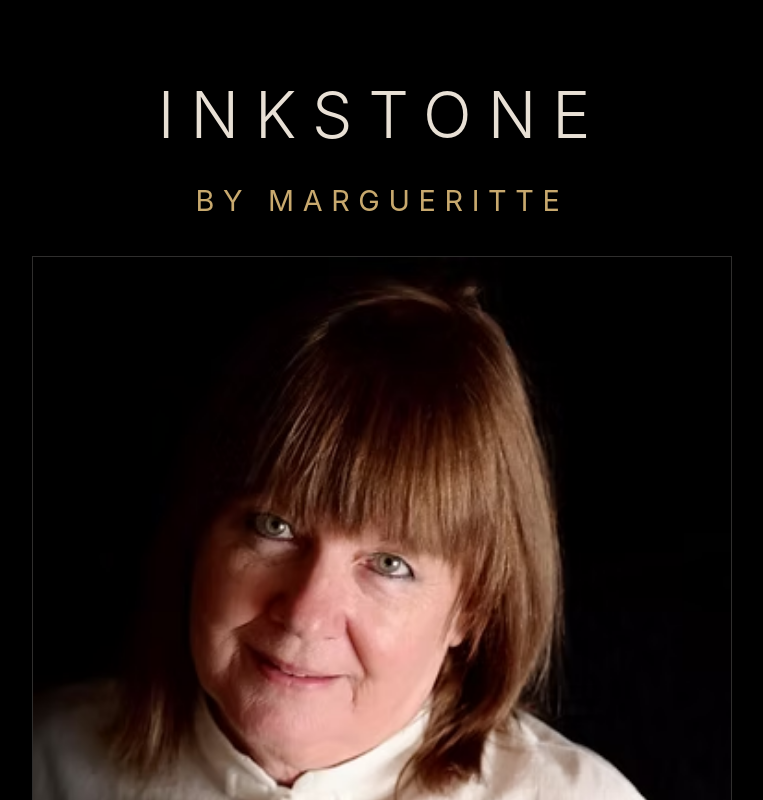
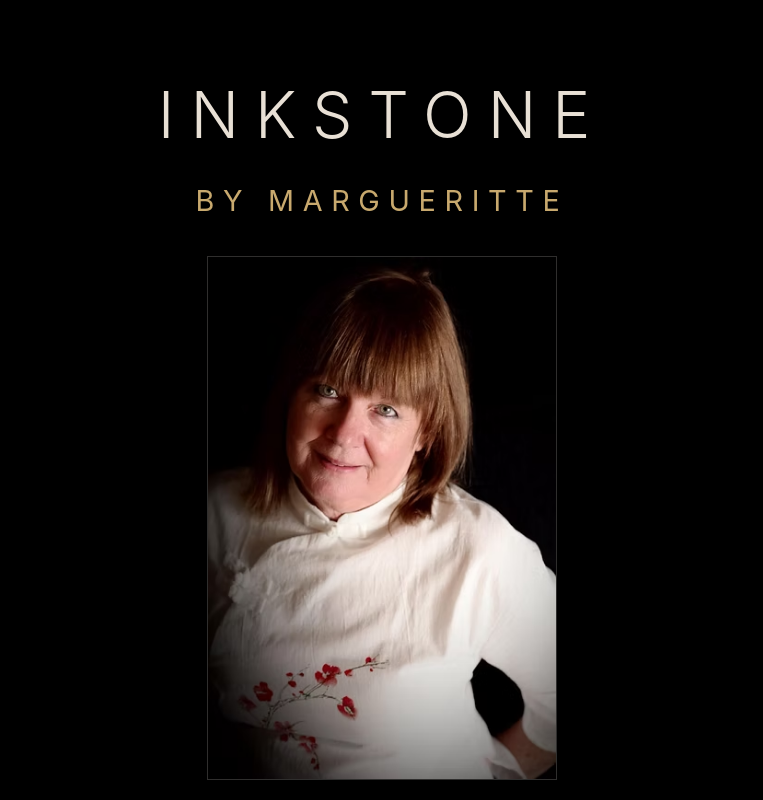
Before and after one commit to timjldev/inkstone, a Vue app: page / in a window 1280 px wide. Shown: the top 800 px of the page, without its empty margins (258-1021 px from the left). Built offline with nearby package versions, Linux system fonts and the light colour scheme.

Commit message:
Halve hero image max-width to 350px

```diff
--- a/src/components/HeroSection.vue
+++ b/src/components/HeroSection.vue
@@ -45,7 +45,7 @@
 
 .photo-placeholder {
   width: 100%;
-  max-width: 700px;
+  max-width: 350px;
   background: var(--color-surface);
   border: 1px solid rgba(232, 224, 213, 0.1);
 }
```
